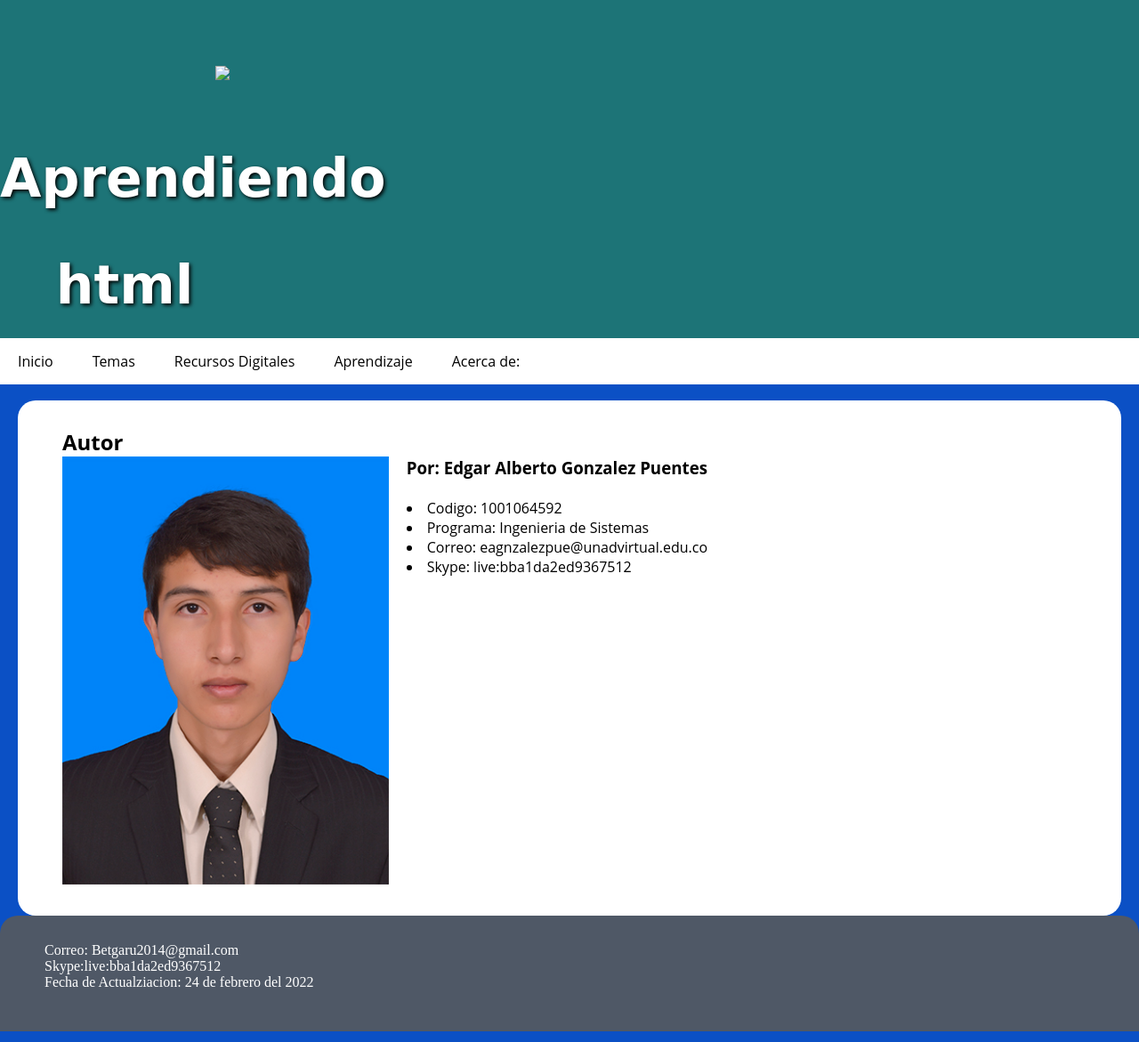
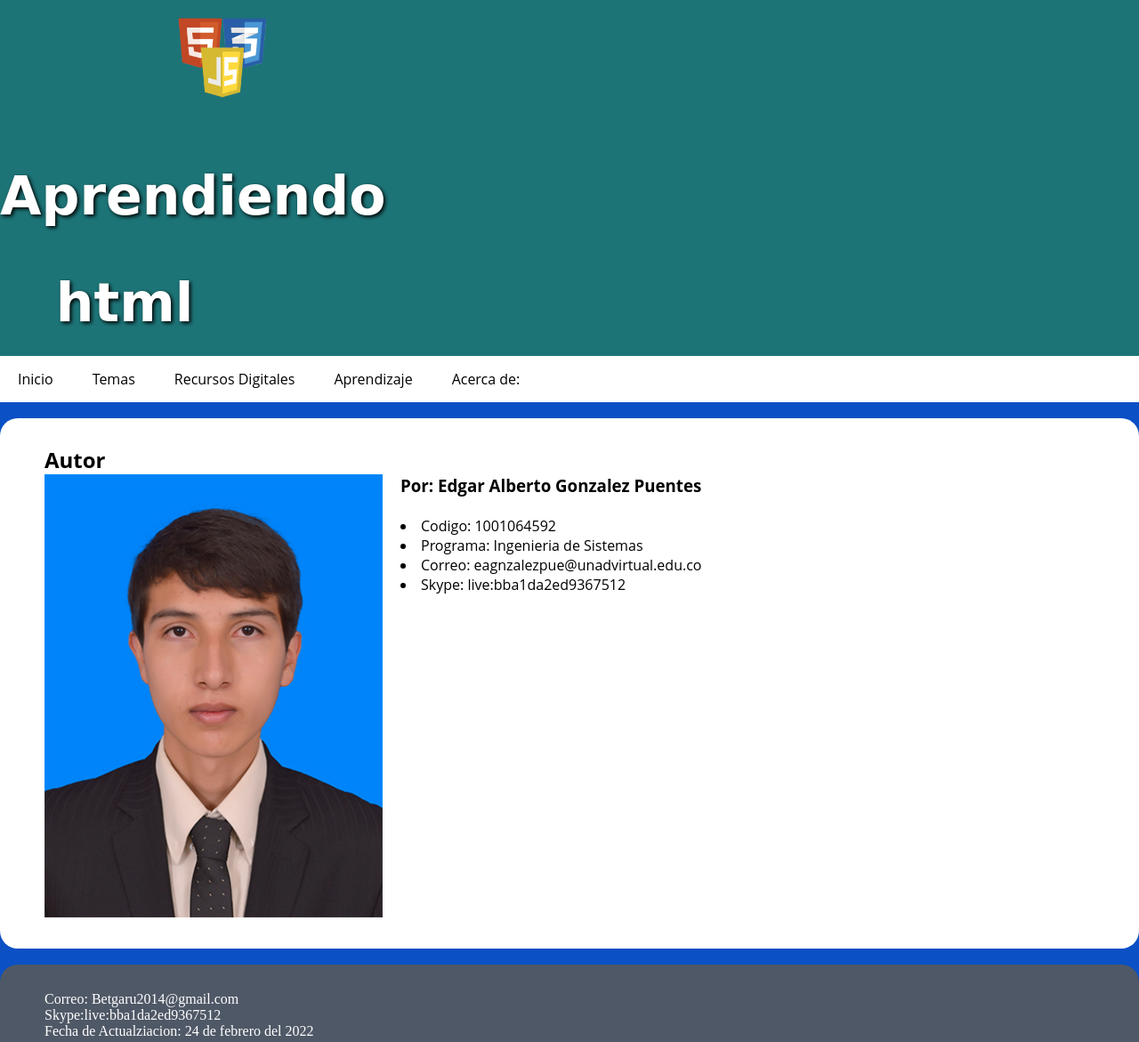
Before and after one commit to NekNine/DSW-EdgarGonzalez, a plain HTML site: page Fase3/Paginas/acerca.html in a window 1280 px wide. Shown: the whole page at 89% size. Drawn offline with Linux system fonts and the light colour scheme.

Commit message:
Fase3
Ac 4

```diff
--- a/Fase3/Paginas/acerca.html
+++ b/Fase3/Paginas/acerca.html
@@ -9,7 +9,7 @@
     <body>
         <header>
             <section class="Logo">
-                <img class="ElLogo" src="Img/HeadImg.png">
+                <img class="ElLogo" src="../Img/HeadImg.png">
             </section>
             <H1 class="MiTitulo">Aprendiendo html</html></H1>
         </header>
@@ -38,7 +38,7 @@
             </ul>
         </nav>
         <br>
-        <section class="parrafo">
+        <section class="Autor">
             <h1>Autor</h1>
             <article>
                 <div class="new">
@@ -55,6 +55,7 @@
                     </div>
                 </div>
         </section>
+        <br>
         <footer class="pie">
             <p>Correo: Betgaru2014@gmail.com</p>
             <p>Skype:live:bba1da2ed9367512</p>
--- a/Fase3/diseños/diseño.css
+++ b/Fase3/diseños/diseño.css
@@ -170,6 +170,18 @@ aside{
     border-radius: 20px;
 }
 
+.Autor{
+    max-width: 1350px;
+    min-height: 50px;
+    background: #fff;
+    margin: 0 auto;
+    padding: 30px   50px;
+    color: rgb(0, 0, 0);
+    font-family:'Open sans';
+    text-decoration: none;
+    border-radius: 20px;
+}
+
 footer{
     clear: both;
     max-width: 1500px;
```
Also changed, not shown: Fase3/Paginas/recurso1.html (+1 -1 lines), Fase3/Paginas/recurso2.html (+1 -1 lines), Fase3/Paginas/tema1.html (+1 -1 lines), Fase3/Paginas/tema2.html (+1 -1 lines).
